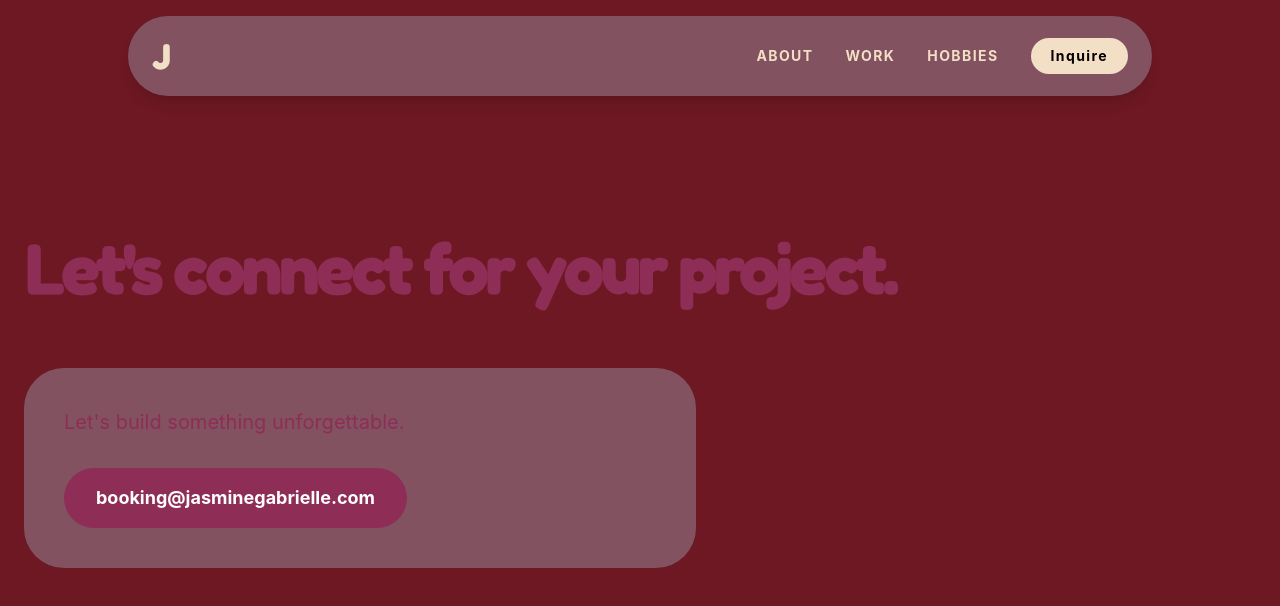
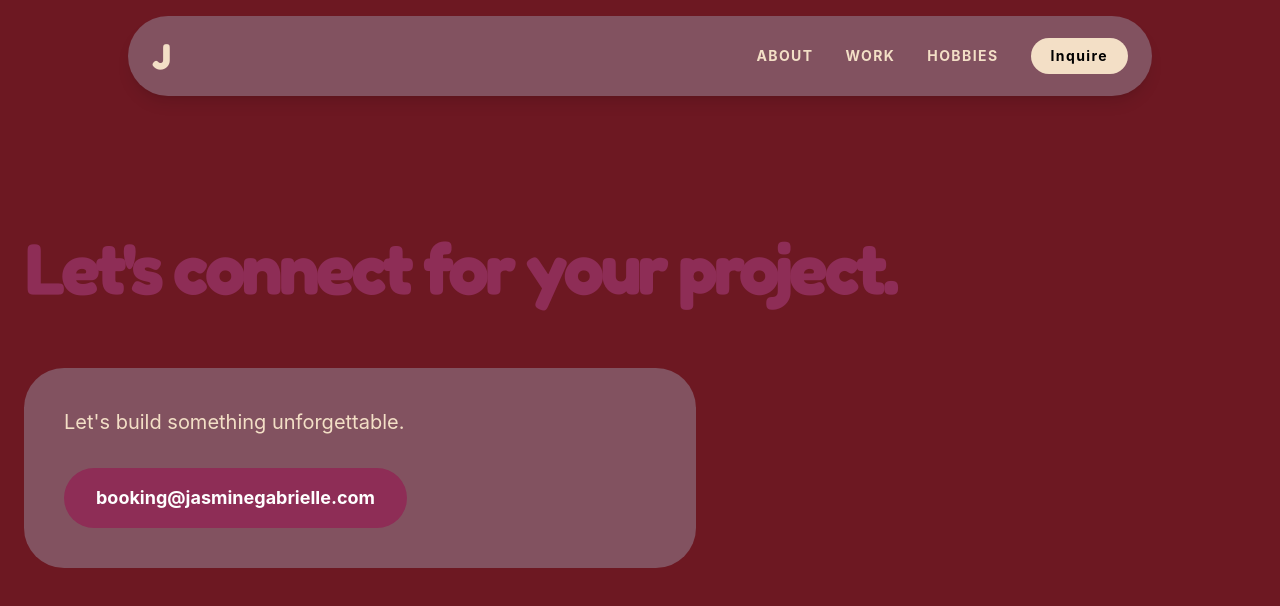
Before and after one commit to dchang1031/Jasmine-site, a React (Vite) app: page / in a window 1280 px wide. Both pictures are taken after a click on the button "Inquire". Shown: the part 3280-3886 px from the top of the page. Built offline with nearby package versions, Linux system fonts and the light colour scheme.

Commit message:
Simplify BookingSection: remove outer section (handled by AnimatedSection)

```diff
--- a/src/components/BookingSection.tsx
+++ b/src/components/BookingSection.tsx
@@ -2,17 +2,20 @@ import React from 'react';
 
 export const BookingSection: React.FC = () => {
   return (
-    <section id="booking" className="py-20">
-      <div className="max-w-7xl mx-auto px-6">
-        <h2 className="font-display text-7xl font-black tracking-tighter mb-16 text-[#8e2d56]">Let's connect for your project.</h2>
+    <div className="max-w-7xl mx-auto px-6 w-full py-20">
+      <h2 className="font-display text-7xl font-black tracking-tighter mb-16 text-[#8e2d56]">
+        Let's connect for your project.
+      </h2>
 
-        <div className="p-10 bg-[#825260] max-w-2xl rounded-[40px]">
-          <p className="text-xl mb-8 text-[#8e2d56]">Let's build something unforgettable.</p>
-          <a href="mailto:booking@jasminegabrielle.com" className="inline-block bg-[#8e2d56] text-white px-8 py-4 font-bold text-lg hover:bg-[#a6519b] rounded-full">
-            booking@jasminegabrielle.com
-          </a>
-        </div>
+      <div className="p-10 bg-[#825260] max-w-2xl rounded-[40px]">
+        <p className="text-xl mb-8 text-[#f3dfc6]">Let's build something unforgettable.</p>
+        <a
+          href="mailto:booking@jasminegabrielle.com"
+          className="inline-block bg-[#8e2d56] text-white px-8 py-4 font-bold text-lg hover:bg-[#a6519b] rounded-full"
+        >
+          booking@jasminegabrielle.com
+        </a>
       </div>
-    </section>
+    </div>
   );
 };
```
